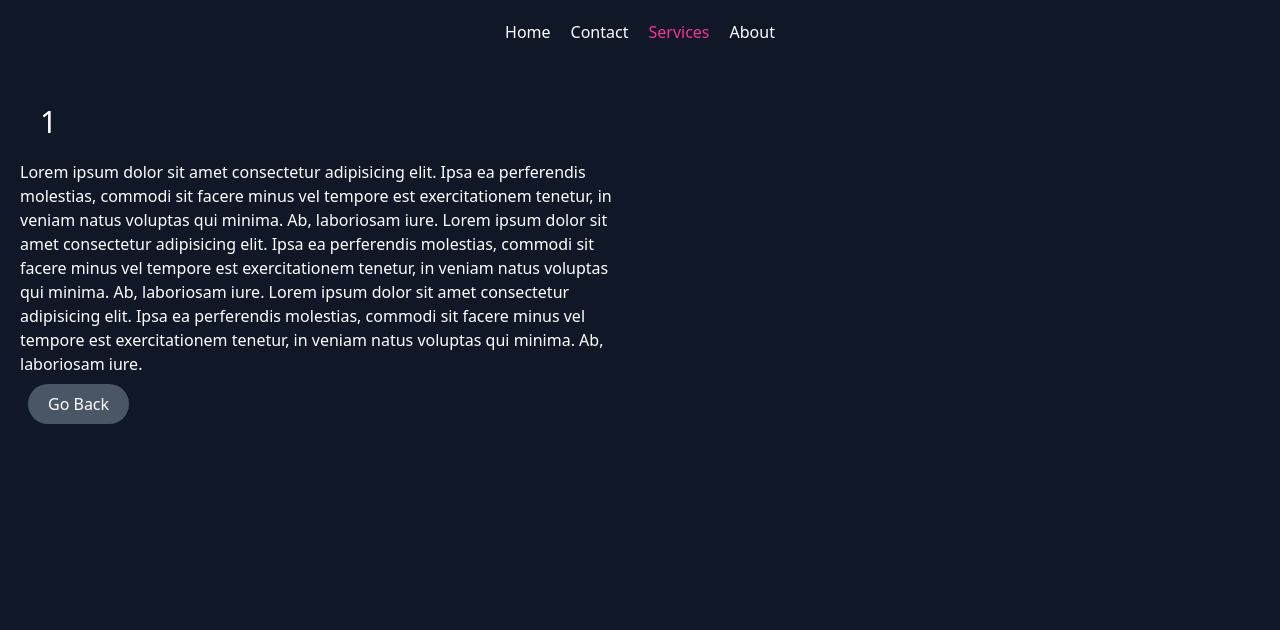
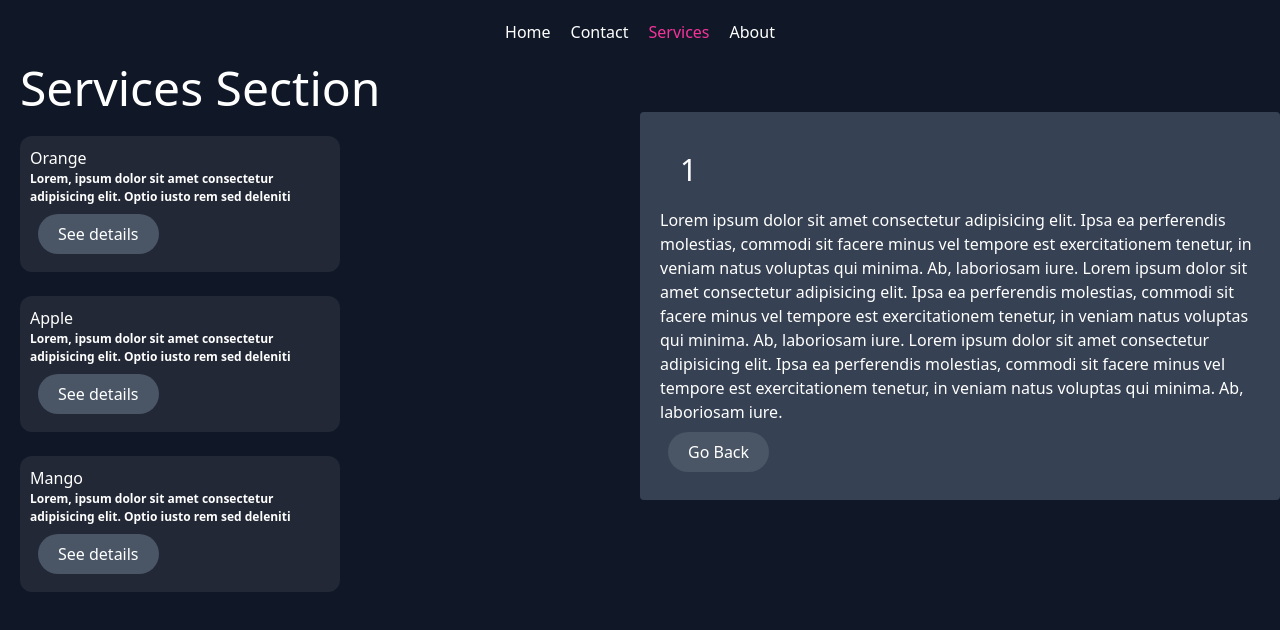
Before and after one commit to strictlyManish/New-Series, a React (Vite) app in the folder Day 01/: page /service/details/1 in a window 1280 px wide. Shown: the top 630 px of the page. Built offline with nearby package versions, Linux system fonts and the light colour scheme.

Commit message:
Outlet-concept

```diff
--- a/Day 01/src/components/ProductDetails.jsx
+++ b/Day 01/src/components/ProductDetails.jsx
@@ -11,7 +11,7 @@ function ProductDetails() {
 
 
   return (
-    <div className="p-5 w-[50vw]">
+    <div className="p-5 w-[50vw] bg-gray-700 rounded">
       <h1 className="text-3xl p-5">{param.fruit}</h1>
       <div className="flex flex-col gap-5">
         <p>
--- a/Day 01/src/pages/Services.jsx
+++ b/Day 01/src/pages/Services.jsx
@@ -1,37 +1,55 @@
-import '../index.css'
-import {useNavigate} from "react-router-dom";
+import "../index.css";
+import { Outlet, useNavigate } from "react-router-dom";
 function Services() {
-
-
-  const navigate = useNavigate()
+  const navigate = useNavigate();
 
   return (
     <div>
       <h1 className="text-5xl px-5">Services Section</h1>
+      <div className="flex transition-all">
         <div className="container flex flex-col gap-6 mt-6 px-5">
           <div className="box">
             <h1>Orange</h1>
-          <p className='text-[12px] font-semibold'>
+            <p className="text-[12px] font-semibold">
               Lorem, ipsum dolor sit amet consectetur adipisicing elit. Optio
               iusto rem sed deleniti
             </p>
-          <button onClick={()=>navigate(`/service/details/${'Orange'}`)} className='px-5 bg-gray-600 m-2 rounded-full py-2 active:scale-95 cursor-pointer'>See details</button>
+            <button
+              onClick={() => navigate(`/service/details/${"Orange"}`)}
+              className="px-5 bg-gray-600 m-2 rounded-full py-2 active:scale-95 cursor-pointer"
+            >
+              See details
+            </button>
           </div>
           <div className="box ">
             <h1>Apple</h1>
-          <p className='text-[12px] font-semibold'>
+            <p className="text-[12px] font-semibold">
               Lorem, ipsum dolor sit amet consectetur adipisicing elit. Optio
               iusto rem sed deleniti
             </p>
-       <button onClick={()=>navigate(`/service/details/${'Apple'}`)} className='px-5 bg-gray-600 m-2  rounded-full py-2 active:scale-95 cursor-pointer'>See details</button>
+            <button
+              onClick={() => navigate(`/service/details/${"Apple"}`)}
+              className="px-5 bg-gray-600 m-2  rounded-full py-2 active:scale-95 cursor-pointer"
+            >
+              See details
+            </button>
           </div>
           <div className="box">
             <h1>Mango</h1>
-          <p className='text-[12px] font-semibold'>
+            <p className="text-[12px] font-semibold">
               Lorem, ipsum dolor sit amet consectetur adipisicing elit. Optio
               iusto rem sed deleniti
             </p>
-          <button onClick={()=>navigate(`/service/details/${'Mango'}`)} className='px-5 bg-gray-600 m-2 rounded-full py-2 active:scale-95 cursor-pointer'>See details</button>
+            <button
+              onClick={() => navigate(`/service/details/${"Mango"}`)}
+              className="px-5 bg-gray-600 m-2 rounded-full py-2 active:scale-95 cursor-pointer"
+            >
+              See details
+            </button>
+          </div>
+        </div>
+        <div>
+          <Outlet />
         </div>
       </div>
     </div>
--- a/Day 01/src/routes/Mainroutes.jsx
+++ b/Day 01/src/routes/Mainroutes.jsx
@@ -3,7 +3,7 @@ import Home from "../pages/Home";
 import About from "../pages/About";
 import Contact from "../pages/Contact";
 import Service from "../pages/Services";
-import ProductDetails from "../components/ProductDetails"
+import ProductDetails from "../components/ProductDetails";
 
 function Mainroutes() {
   return (
@@ -11,8 +11,9 @@ function Mainroutes() {
       <Route path="/" element={<Home />} />
       <Route path="/about" element={<About />} />
       <Route path="/contact" element={<Contact />} />
-      <Route path="/service" element={<Service />} />
-      <Route path="/service/details/:fruit" element={<ProductDetails />} />
+      <Route path="/service" element={<Service />}>
+        <Route path="/service/details/:fruit" element={<ProductDetails />} />
+      </Route>
     </Routes>
   );
 }
```
Lines whose indentation alone changed are shown as unchanged.
